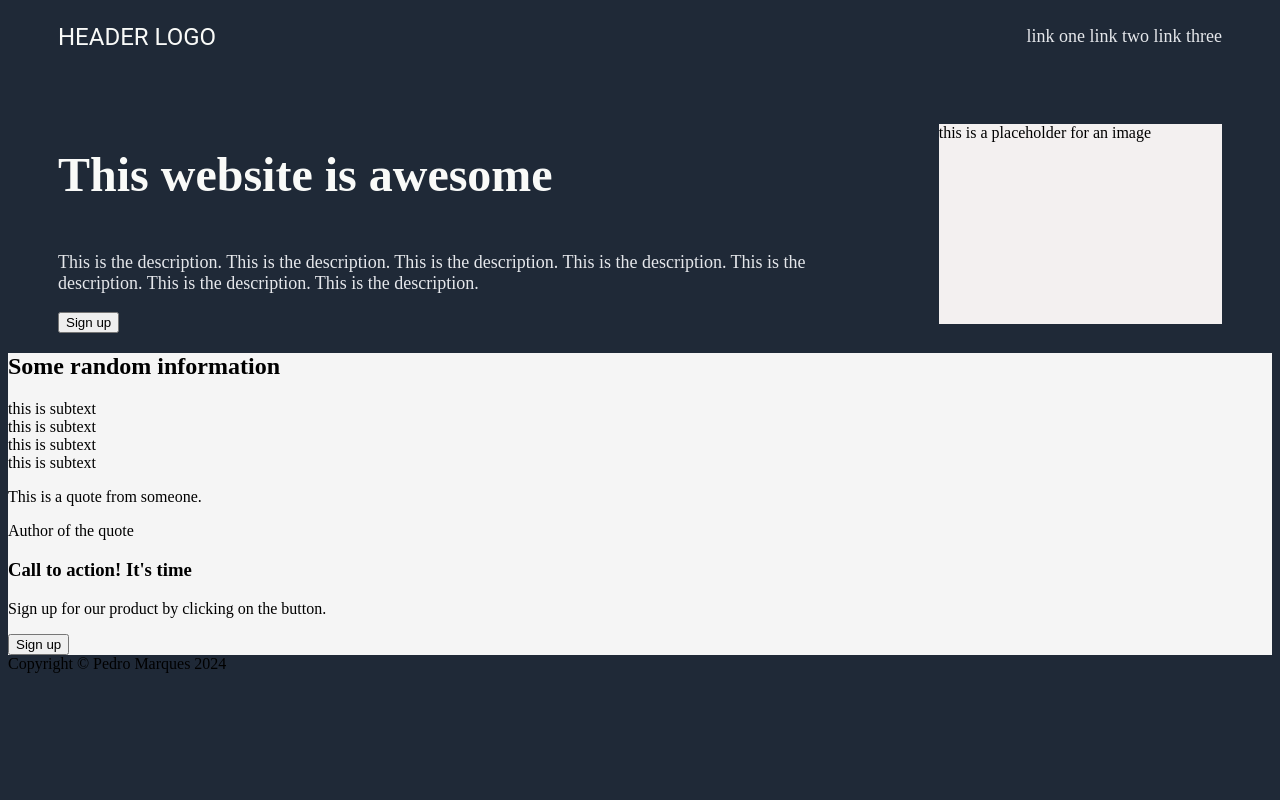
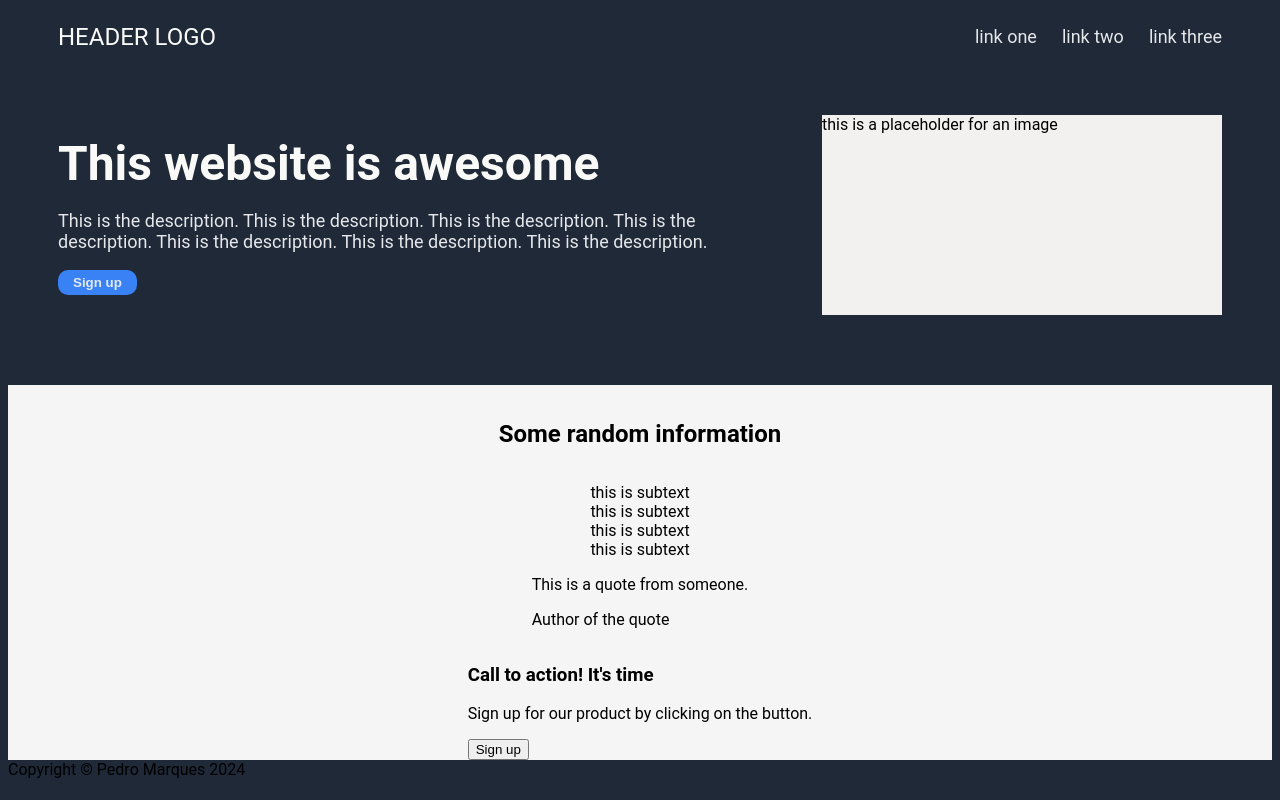
Before and after one commit to pedromarques143/landing-page, a plain HTML site: page index.html in a window 1280 px wide. Drawn offline with Linux system fonts and the light colour scheme.

Commit message:
Finished top part of style.css

```diff
--- a/style.css
+++ b/style.css
@@ -3,6 +3,7 @@ body {
     flex-direction: column;
     background-color: #1F2937;
     justify-content: space-between;
+    font-family: roboto;
 }
 .header {
     display: flex;
@@ -14,9 +15,15 @@ body {
 }
 
 .logo {
-    font-family: roboto;
     color: #F9FAF8;
     font-size: 24px;
+}
+
+ul {
+    list-style: none;
+    display: inline-block;
+    display: flex;
+    gap: 25px;
 }
 
 .top-part {
@@ -32,13 +39,13 @@ body {
     display: flex;
     flex-direction: column;
     align-items: flex-start;
-    justify-content: center;
 }
 
 .signup-container h1 {
     font-size: 48px;
     color:#F9FAF8;
     font-weight: extra-bold;
+    margin: 0px;
 }
 
 .header-links,
@@ -47,19 +54,37 @@ body {
     color: #E5E7EB;
 }
 
+.signup-container button {
+    background-color: #3882F6;
+    color: #E5E7EB;
+    padding: 5px 15px;
+    border-radius: 10px;
+    font-weight: bold;
+    margin-bottom: 70px;
+    border-style: none;
+}
+
 .image-placeholder {
     height: 200px;
     width: 400px;
     background-color: #f3f0f0;
+    flex-shrink: 0;
+    margin-bottom: 70px;
 }
 
-
+/*this is the bottom half of the page*/
 
 .bottom-part {
     background-color: whitesmoke;
+    display: flex;
+    flex-direction: column;
+    align-items: center;
 }
 
-li {
-    list-style: none;
-    display: inline-block;
+.bottom-part h2 {
+    margin: 35px;
 }
+
+.bottom-part .card-container {
+    display: flex;;
+}
```
